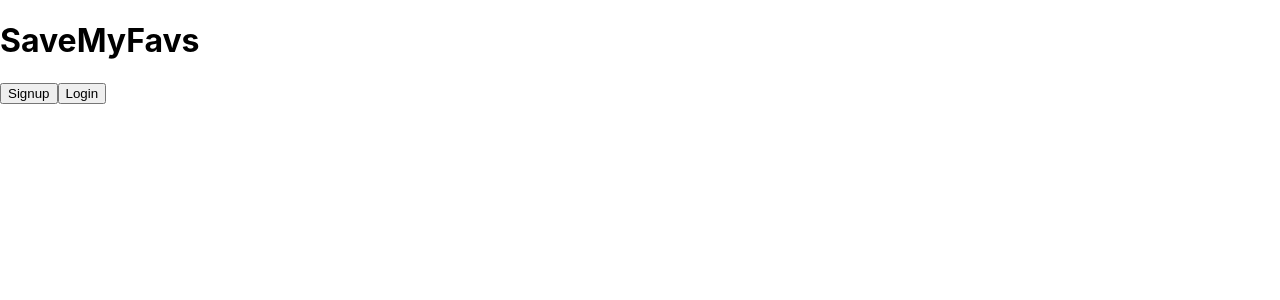
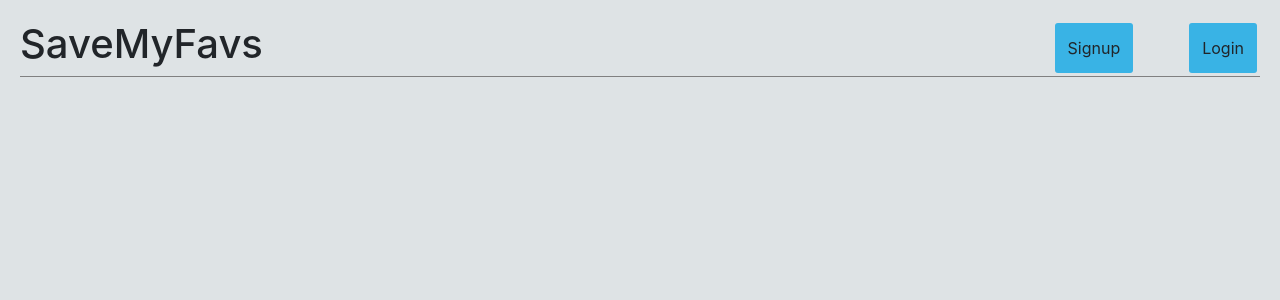
Before and after one commit to KevinKipkoechMutai/SaveMyFavs_Project, a React (Create React App) app in the folder client/: page / in a window 1280 px wide. Shown: the top 300 px of the page. Built offline with nearby package versions, Linux system fonts and the light colour scheme.

Commit message:
style the navbar

```diff
--- a/client/public/index.html
+++ b/client/public/index.html
@@ -25,6 +25,8 @@
       Learn how to configure a non-root public URL by running `npm run build`.
     -->
     <title>React App</title>
+    <!-- CSS only -->
+  <link href="https://cdn.jsdelivr.net/npm/bootstrap@5.2.3/dist/css/bootstrap.min.css" rel="stylesheet" integrity="sha384-rbsA2VBKQhggwzxH7pPCaAqO46MgnOM80zW1RWuH61DGLwZJEdK2Kadq2F9CUG65" crossorigin="anonymous">
   </head>
   <body>
     <noscript>You need to enable JavaScript to run this app.</noscript>
@@ -38,6 +40,9 @@
 
       To begin the development, run `npm start` or `yarn start`.
       To create a production bundle, use `npm run build` or `yarn build`.
+
     -->
+    <!-- JavaScript Bundle with Popper -->
+  <script src="https://cdn.jsdelivr.net/npm/bootstrap@5.2.3/dist/js/bootstrap.bundle.min.js" integrity="sha384-kenU1KFdBIe4zVF0s0G1M5b4hcpxyD9F7jL+jjXkk+Q2h455rYXK/7HAuoJl+0I4" crossorigin="anonymous"></script>
   </body>
 </html>
--- a/client/src/Navbar.js
+++ b/client/src/Navbar.js
@@ -1,11 +1,11 @@
 import React from "react";
 export default function Navbar() {
     return (
-        <header>
+        <header className="header">
             <h1>SaveMyFavs</h1>
-            <nav>
-                <button>Signup</button>
-                <button>Login</button>
+            <nav className="nav">
+                <button className="btn">Signup</button>
+                <button className="btn">Login</button>
             </nav>
         </header>
     )
--- a/client/src/index.css
+++ b/client/src/index.css
@@ -5,9 +5,34 @@ body {
     sans-serif;
   -webkit-font-smoothing: antialiased;
   -moz-osx-font-smoothing: grayscale;
+  background-color: #dee3e5;
 }
 
 code {
   font-family: source-code-pro, Menlo, Monaco, Consolas, 'Courier New',
     monospace;
 }
+
+* {
+  box-sizing: border-box;
+  margin: 0;
+}
+
+.header {
+  display: flex;
+  flex-direction: row;
+  justify-content: space-between;
+  margin: 20px;
+  border-bottom: 1px solid grey;
+}
+
+.nav {
+  justify-content: space-around;
+  gap: 50px;
+}
+
+.btn {
+  border-radius: 3px;
+  background-color: #39b3e5;
+  margin: 3px;
+}
```
